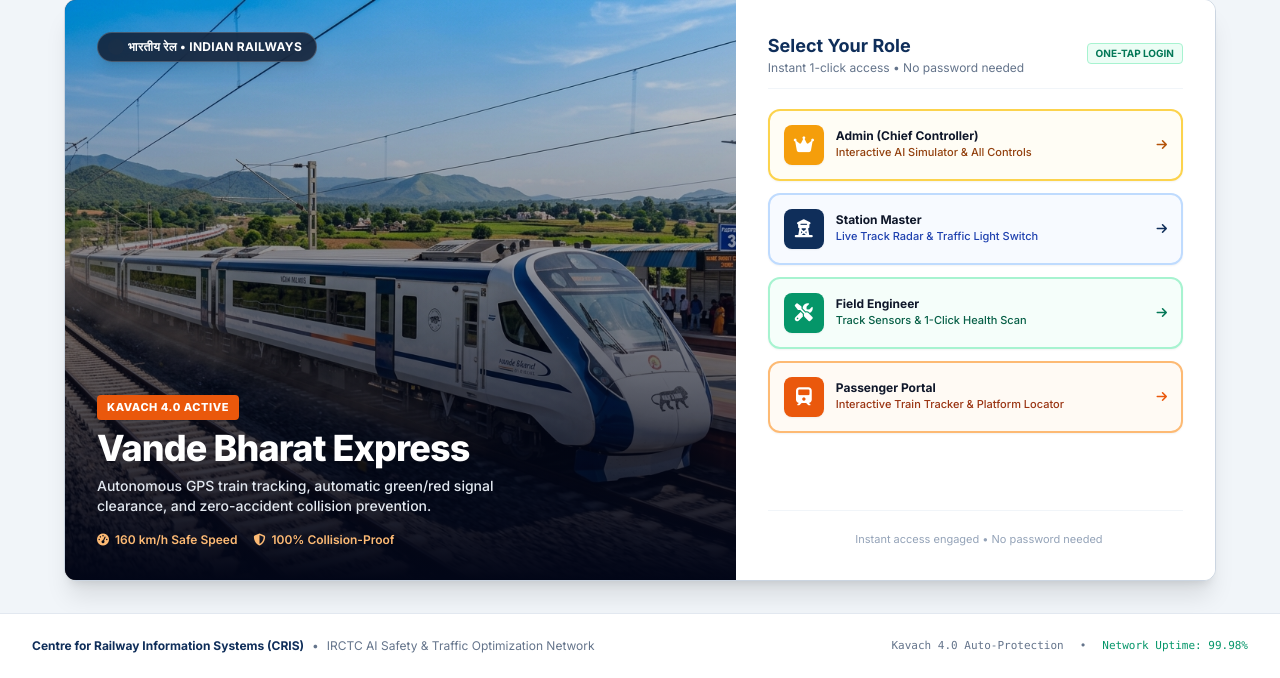
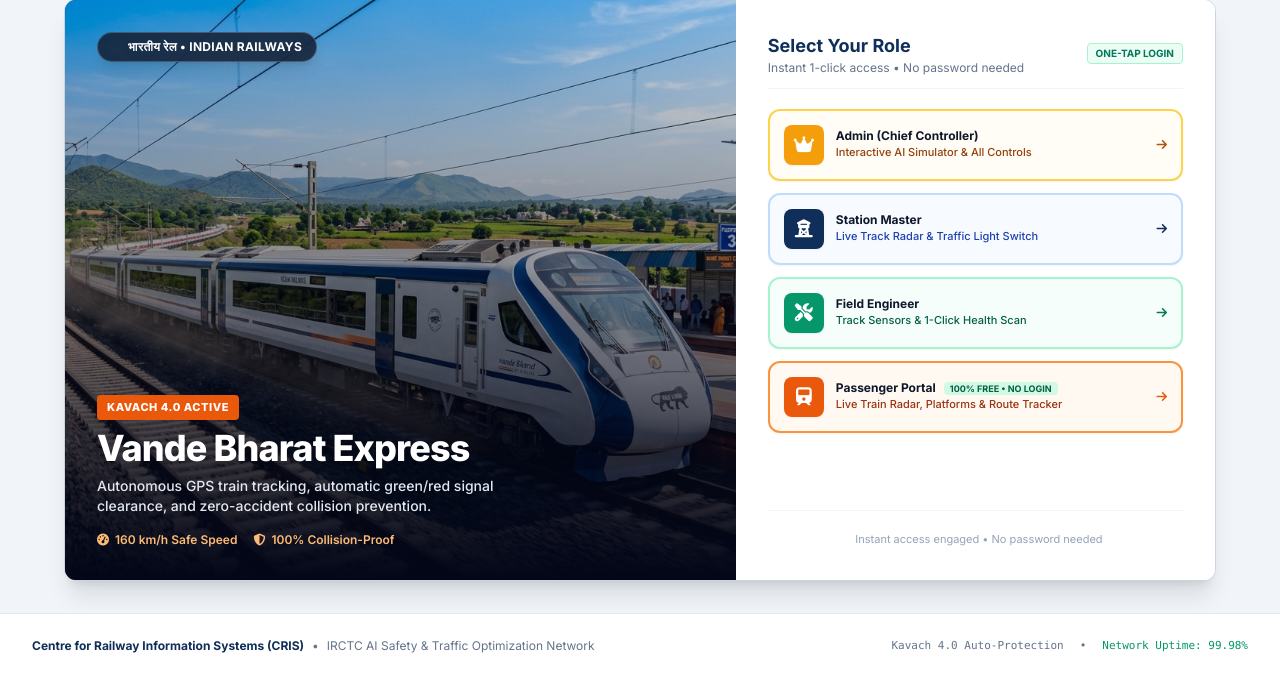
Before and after one commit to ManishTanwar7/railway-ai-monitor, a FastAPI app: page /login in a window 1280 px wide. Shown: the part 126-804 px from the top of the page. Run offline with FastAPI, Linux system fonts and the light colour scheme; some libraries are stand-ins or nearby versions.

Commit message:
Make Passenger 100% password-free and public access without login

```diff
--- a/main.py
+++ b/main.py
@@ -228,10 +228,17 @@
 
 @app.get("/dashboard/passenger", response_class=HTMLResponse)
 async def passenger_dashboard(request: Request):
-    """Passenger View: High-contrast commuter board with live train ETA, delay reasons, and station info."""
-    user = get_current_user_from_request(request)
-    if not user:
-        return RedirectResponse(url="/login", status_code=status.HTTP_302_FOUND)
+    """Passenger View: 100% Open and password-free live train ETA and platform tracker."""
+    user = get_current_user_from_request(request) or {
+        "username": "passenger",
+        "full_name": "Public Passenger",
+        "role": ROLE_PASSENGER,
+        "role_display": "Passenger",
+        "badge": "PUBLIC TRAIN TRACKER",
+        "avatar": "fa-ticket",
+        "color": "orange",
+        "dashboard_url": "/dashboard/passenger"
+    }
 
     gps_data = load_dataset("gps_tracker")
     station_data = load_dataset("station_ops")
--- a/templates/login.html
+++ b/templates/login.html
@@ -112,16 +112,19 @@
             <i class="fa-solid fa-arrow-right text-emerald-700 text-xs group-hover:translate-x-1.5 transition"></i>
           </a>
 
-          <!-- Role 4: Passenger Portal -->
-          <a href="/login/passenger"
-            class="group w-full p-3.5 rounded-xl border-2 border-orange-300 bg-orange-50/60 hover:bg-orange-100/80 hover:border-orange-600 transition-all flex items-center justify-between shadow-sm cursor-pointer">
+          <!-- Role 4: Passenger Portal (100% Password-Free) -->
+          <a href="/dashboard/passenger"
+            class="group w-full p-3.5 rounded-xl border-2 border-orange-400 bg-orange-50/70 hover:bg-orange-100 hover:border-orange-600 transition-all flex items-center justify-between shadow-sm cursor-pointer">
             <div class="flex items-center space-x-3">
               <div class="w-10 h-10 rounded-lg bg-orange-600 text-white flex items-center justify-center text-lg shadow-sm group-hover:scale-110 transition">
                 <i class="fa-solid fa-train"></i>
               </div>
               <div class="text-left">
-                <div class="text-xs font-bold text-slate-900">Passenger Portal</div>
-                <div class="text-[11px] text-orange-800 font-medium">Interactive Train Tracker & Platform Locator</div>
+                <div class="flex items-center space-x-2">
+                  <div class="text-xs font-bold text-slate-900">Passenger Portal</div>
+                  <span class="px-1.5 py-0.2 rounded bg-emerald-100 text-emerald-800 text-[9px] font-bold">100% FREE &bull; NO LOGIN</span>
+                </div>
+                <div class="text-[11px] text-orange-800 font-medium">Live Train Radar, Platforms & Route Tracker</div>
               </div>
             </div>
             <i class="fa-solid fa-arrow-right text-orange-600 text-xs group-hover:translate-x-1.5 transition"></i>
```
